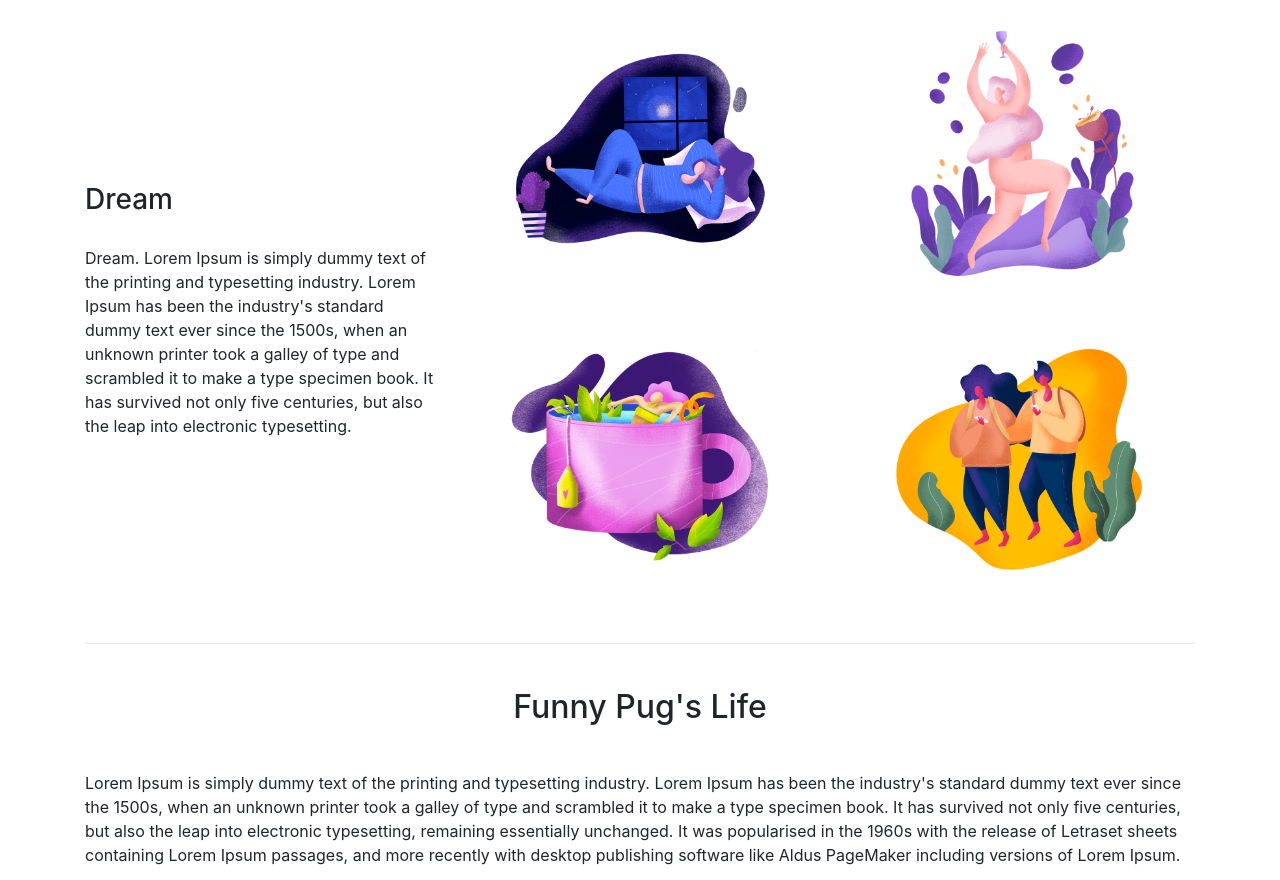
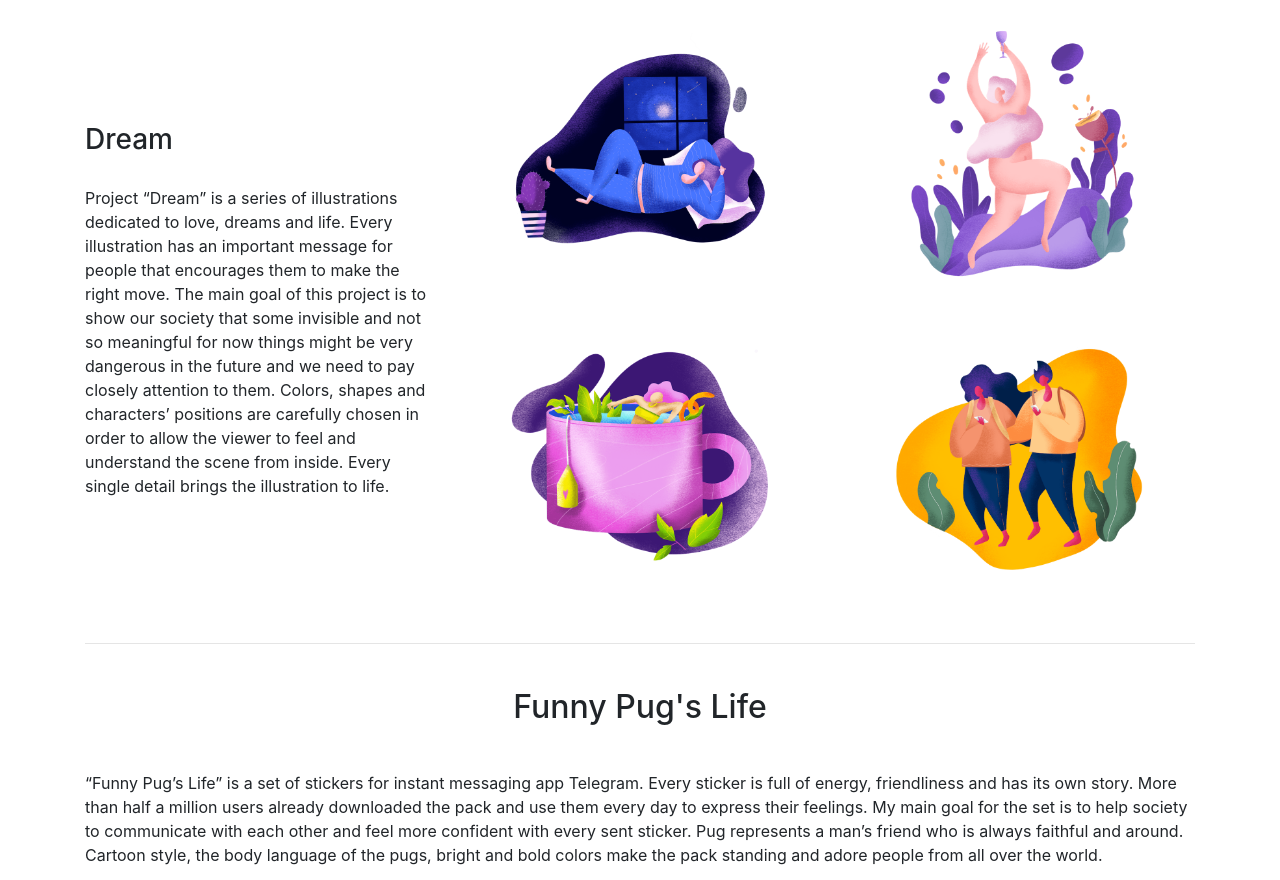
Before and after one commit to annabambi/website, a plain HTML site: page index.html in a window 1280 px wide. Shown: the part 1030-1910 px from the top of the page. Drawn offline with nearby package versions, Linux system fonts and the light colour scheme.

Commit message:
Update index.html
Dream and Pug's Life

```diff
--- a/index.html
+++ b/index.html
@@ -42,7 +42,7 @@
 
     <div class="row" id="about">
       <div class="col-lg-8">
-          <h5>My name is Anna. I'm a Graphic Designer and Illustrator</h5>
+          <h5>My name is Anna. I'm a Graphic Designer and Illustrator.</h5>
           <p>
               I am passionate about creating beautiful and astonishing design that improves people's lives. I like to keep design simple and easy to perceive.
               Being a creative person with unlimited imagination and positive energy, I am able to work in stressful environments with multiple deadlines and always make ideas from good to great.
@@ -63,10 +63,10 @@
       <div class="col-lg-4">
         <h3 clas="py-4">Dream</h3>
         <p>
-          Dream. Lorem Ipsum is simply dummy text of the printing and typesetting industry. Lorem Ipsum has been the industry's
-          standard dummy text ever since the 1500s, when an unknown printer took a galley of type and scrambled it to
-          make a type specimen book. It has survived not only five centuries, but also the leap into electronic
-          typesetting.
+          Project “Dream” is a series of illustrations dedicated to love, dreams and life.
+          Every illustration has an important message for people that encourages them to make the right move.
+          The main goal of this project is to show our society that some invisible and not so meaningful for now things might be very dangerous in the future and we need to pay closely attention to them.
+          Colors, shapes and characters’ positions are carefully chosen in order to allow the viewer to feel and understand the scene from inside. Every single detail brings the illustration to life.
         </p>
       </div>
       <div class="col-lg-8">
@@ -98,12 +98,10 @@
 
     <h2 class="text-center heading py-4">Funny Pug's Life</h2>
     <p>
-      Lorem Ipsum is simply dummy text of the printing and typesetting industry. Lorem Ipsum has been the industry's
-      standard dummy text ever since the 1500s, when an unknown printer took a galley of type and scrambled it to make a
-      type specimen book. It has survived not only five centuries, but also the leap into electronic typesetting,
-      remaining essentially unchanged. It was popularised in the 1960s with the release of Letraset sheets containing
-      Lorem Ipsum passages, and more recently with desktop publishing software like Aldus PageMaker including versions
-      of Lorem Ipsum.
+      “Funny Pug’s Life” is a set of stickers for instant messaging app Telegram. Every sticker is full of energy, friendliness and has its own story.
+      More than half a million users already downloaded the pack and use them every day to express their feelings.
+      My main goal for the set is to help society to communicate with each other and feel more confident with every sent sticker.
+      Pug represents a man’s friend who is always faithful and around. Cartoon style, the body language of the pugs, bright and bold colors make the pack standing and adore people from all over the world.
     </p>
 
     <div class="row align-items-center">
```
